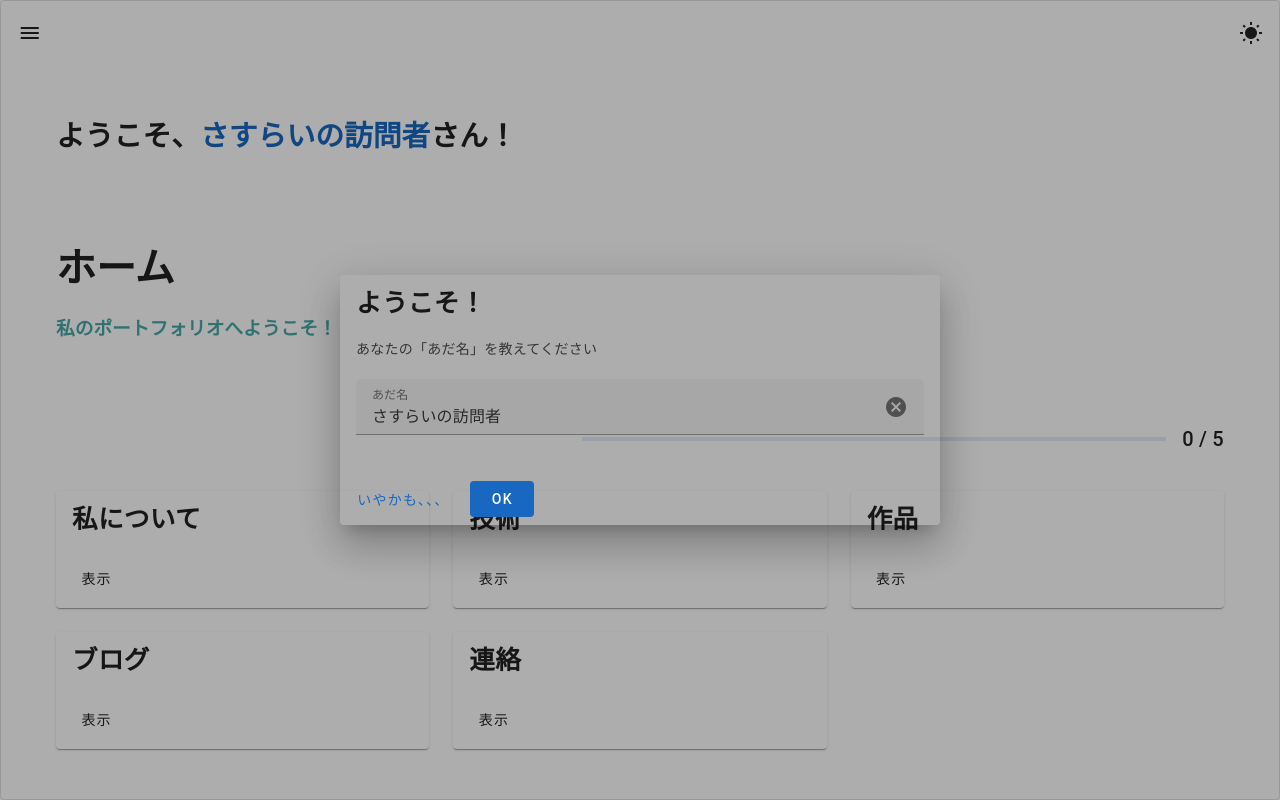
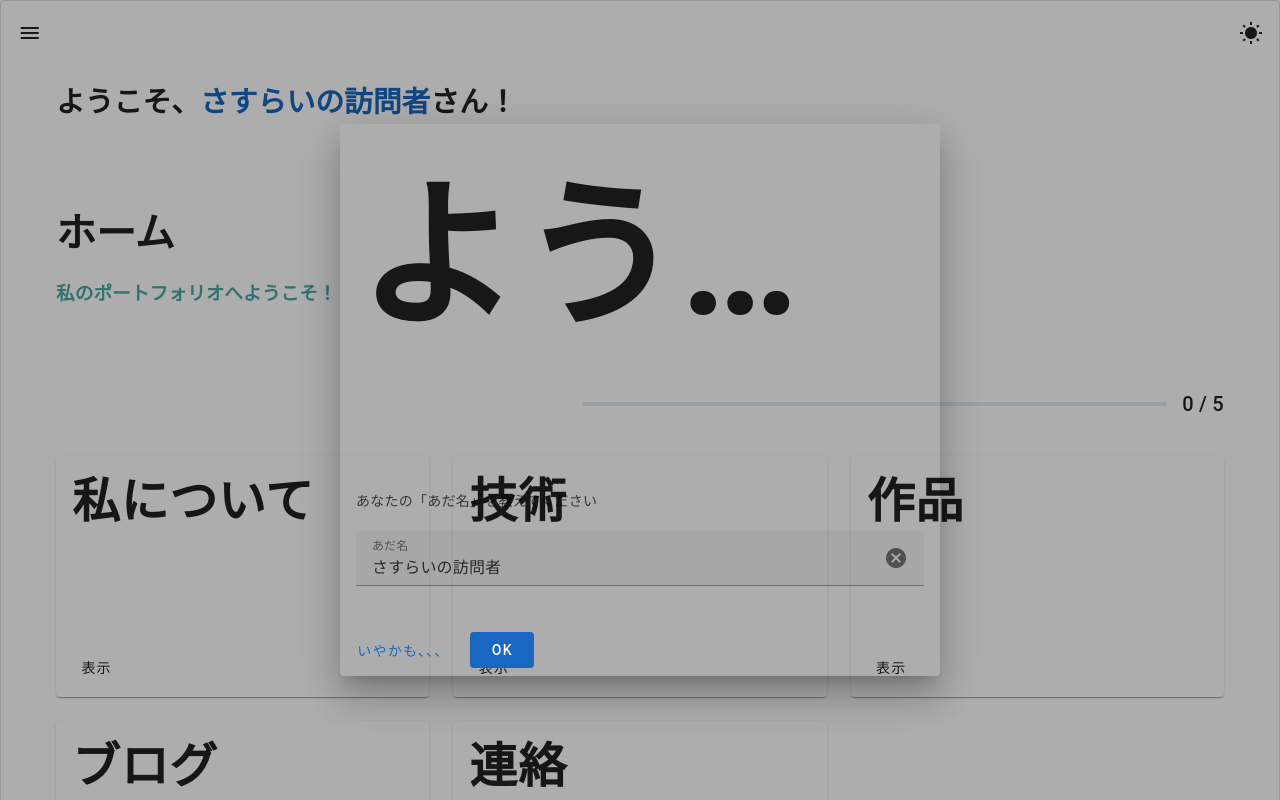
Before and after one commit to Kenokuda/my-portfolio, a Nuxt app in the folder my-portfolio/: page / in a window 1280 px wide. Built offline with nearby package versions, Linux system fonts and the light colour scheme.

Commit message:
fix: 文言とカードのスタイル

```diff
--- a/my-portfolio/pages/about.vue
+++ b/my-portfolio/pages/about.vue
@@ -69,7 +69,7 @@ const timelineEvents = [
     date: "2000年",
     title: "誕生",
     description:
-      "ピアノの先生とシステムエンジニアの家に生まれました。音楽が好きで、デザインや芸術は密かに好きでした。",
+      "ピアノの先生とシステムエンジニアの両親の家に生まれました。音楽が好きで、デザインや芸術は密かに好きでした。",
     color: "secondary",
   },
   {
--- a/my-portfolio/pages/index.vue
+++ b/my-portfolio/pages/index.vue
@@ -31,7 +31,7 @@
         v-for="(page, index) in page.pages"
         :key="index"
       >
-        <v-card @click="goToPage(page.to)">
+        <v-card class="go-card" @click="goToPage(page.to)">
           <div v-if="page.visited" class="complete-icon">
             <v-icon>$complete</v-icon>
           </div>
@@ -199,6 +199,7 @@ onMounted(() => {
 .v-progress-linear {
   width: 50%;
 }
+
 // カードコンポーネント
 .v-card {
   transition: transform 0.3s ease, background-color 0.3s ease;
@@ -207,6 +208,14 @@ onMounted(() => {
   &:hover {
     transform: scale(1.05);
     box-shadow: 0px 4px 20px rgba(0, 0, 0, 0.2);
+  }
+
+  // カードコンポーネントのタイトル
+  .v-card-title {
+    margin-bottom: 6rem;
+    font-size: 3rem;
+    font-weight: bold;
+    color: rgb(var(--v-theme-onSurface));
   }
 
   // コンプリートアイコン
@@ -218,13 +227,6 @@ onMounted(() => {
     color: rgb(var(--v-theme-tertiary));
   }
 }
-// カードコンポーネントのタイトル
-.v-card-title {
-  margin-bottom: 8px;
-  font-size: 1.6rem;
-  font-weight: bold;
-  color: rgb(var(--v-theme-onSurface));
-}
 
 // 名前部分のスタイル
 .your-name {
@@ -233,8 +235,10 @@ onMounted(() => {
 
 // ダイアログのスタイル
 .v-dialog {
-  .v-card {
-    background-color: rgb(var(--v-theme-tertiaryContainer));
+  .v-card-title {
+    font-size: 10rem;
+    font-weight: bold;
+    color: rgb(var(--v-theme-onSurface));
   }
 
   .v-card-subtitle {
```
